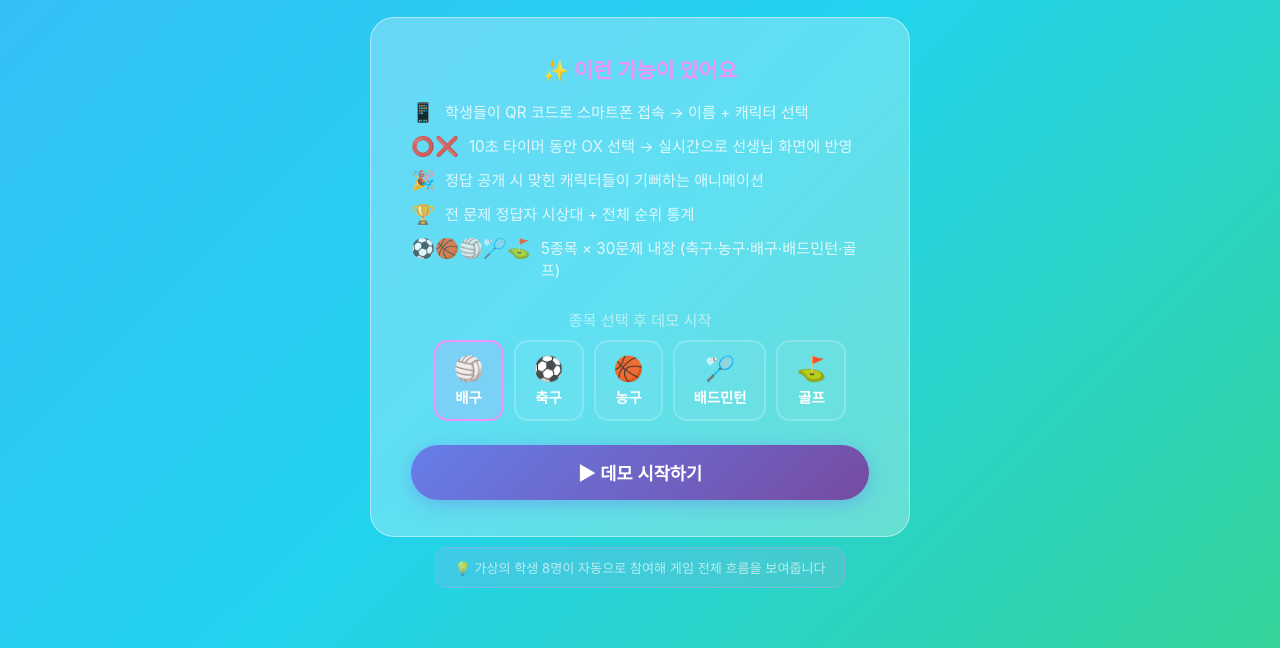
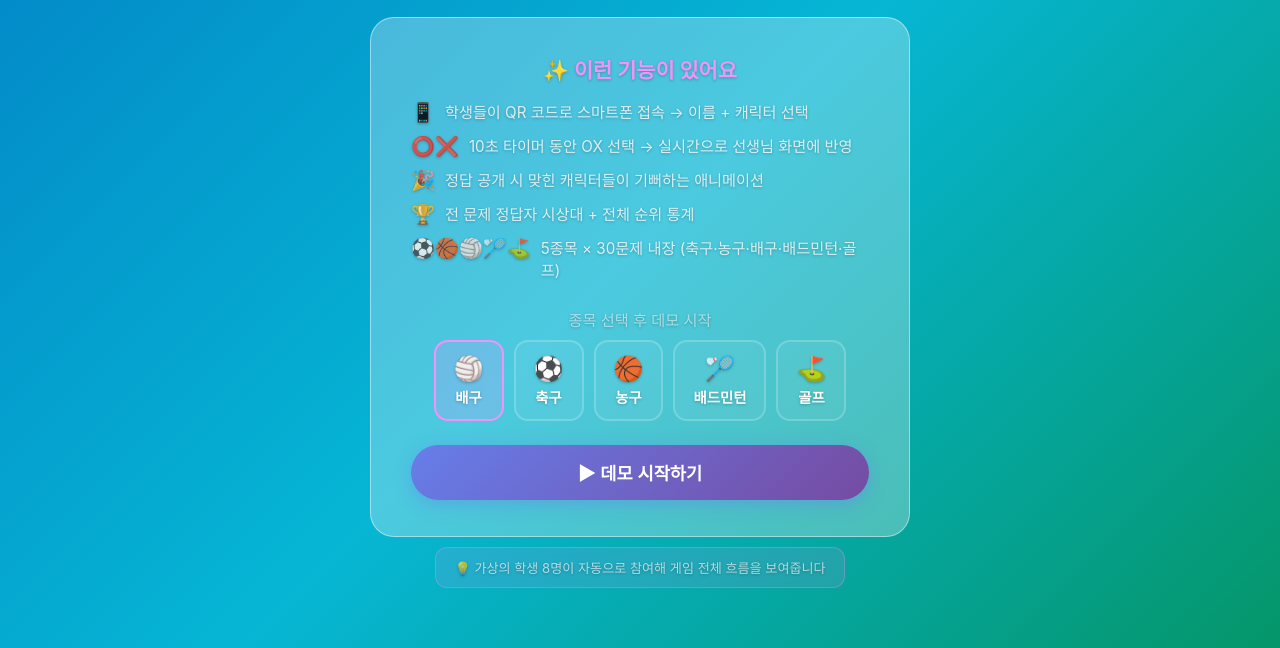
Before and after one commit to goku9191-afk/ox-quiz, a plain HTML site: page demo.html in a window 1280 px wide. Shown: the part 152-800 px from the top of the page. Drawn offline with Linux system fonts and the light colour scheme.

Commit message:
배경 색 더 진하게, 글씨 가시성 개선

```diff
--- a/demo.html
+++ b/demo.html
@@ -6,7 +6,7 @@
 <title>스포츠 OX 퀴즈 — 데모</title>
 <style>
 *{box-sizing:border-box;margin:0;padding:0;}
-body{font-family:-apple-system,'Pretendard',sans-serif;background:linear-gradient(135deg,#38bdf8,#22d3ee,#34d399);min-height:100vh;color:#fff;overflow-x:hidden;}
+body{font-family:-apple-system,'Pretendard',sans-serif;background:linear-gradient(135deg,#0284c7,#06b6d4,#059669);min-height:100vh;color:#fff;overflow-x:hidden;text-shadow:0 1px 3px rgba(0,0,0,.25);}
 .screen{display:none;min-height:100vh;}
 .screen.active{display:flex;flex-direction:column;}
 .center{display:flex;flex-direction:column;align-items:center;justify-content:center;flex:1;padding:24px;text-align:center;}
```
Also changed, not shown: index.html (+1 -1 lines).
